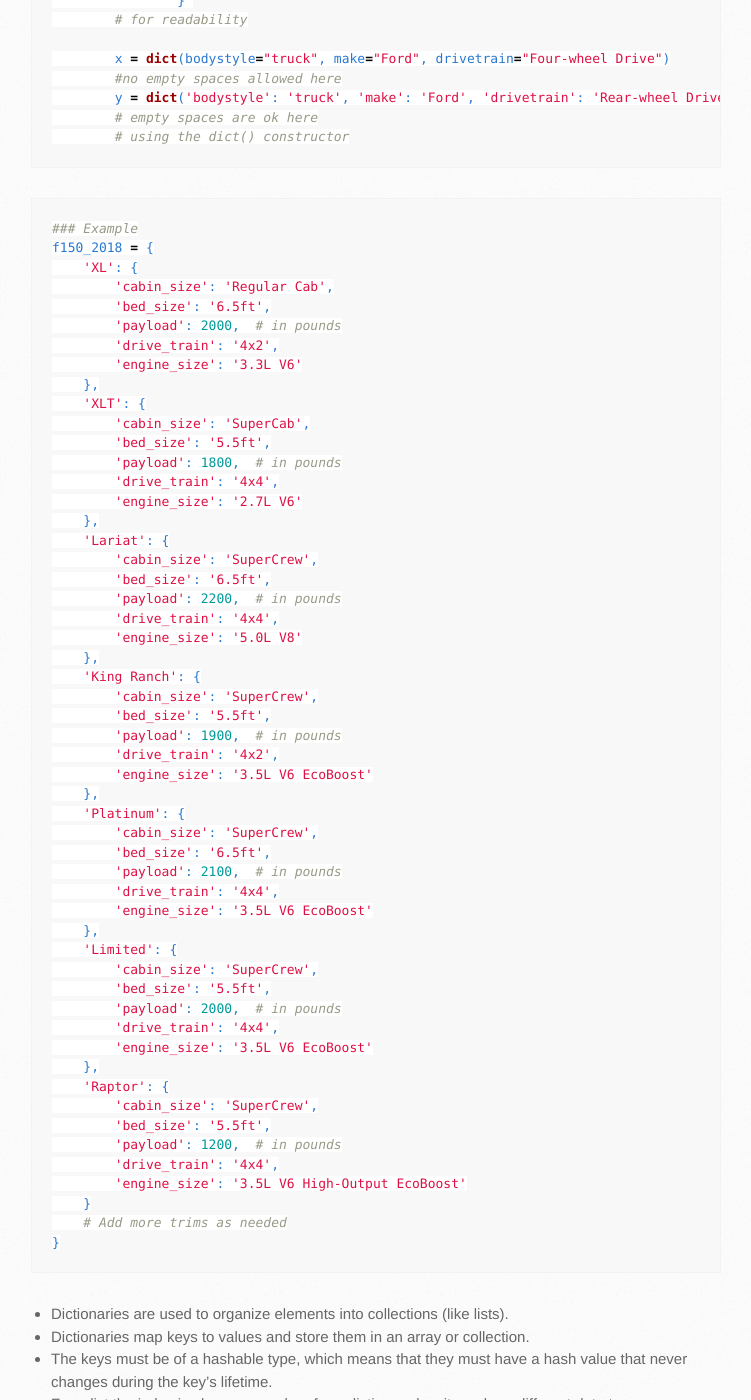
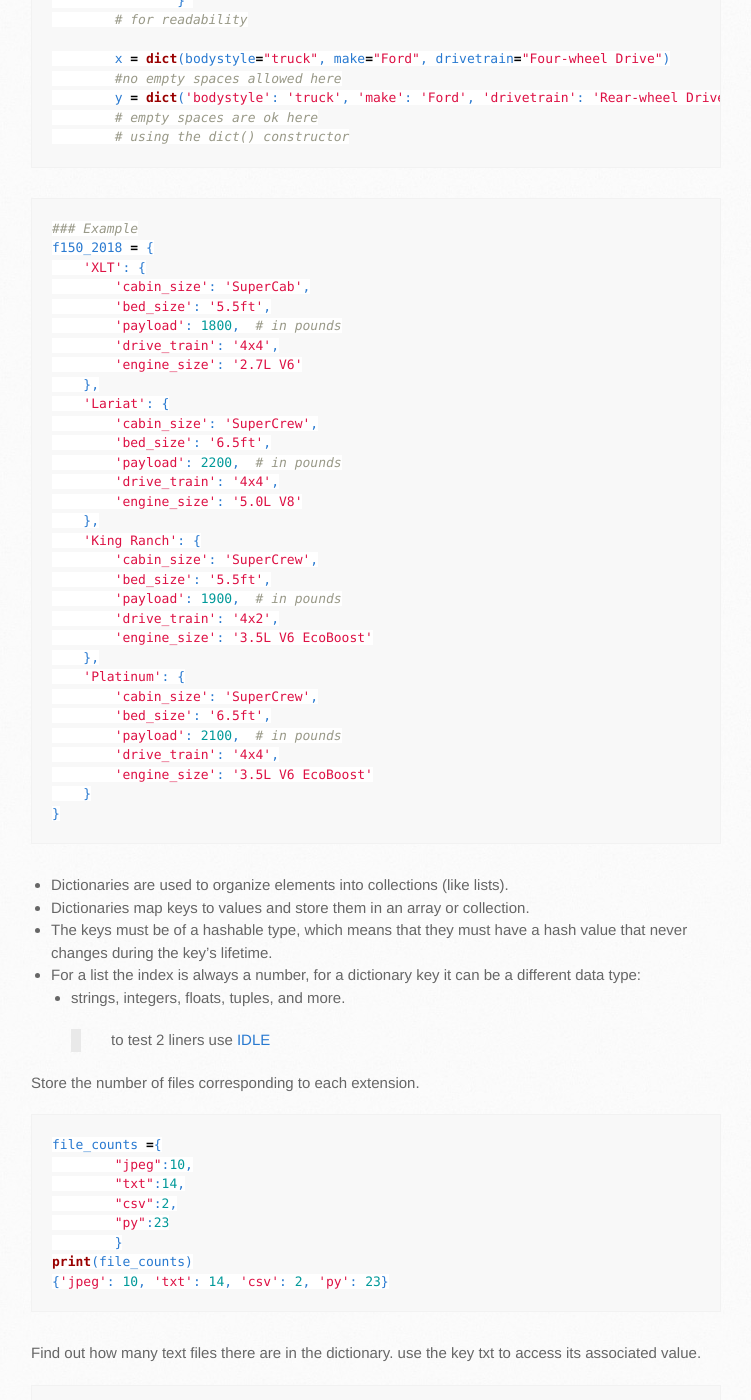
Before and after one commit to trumpfheller/trumpfheller.github.io, a Jekyll site: the page built from python/dictionary.md, in a window 1280 px wide and 1400 px high, scrolled down 785 px. Shown: the whole window, without its empty margins (129-880 px from the left). Built offline with Jekyll 4.4.1, drawn with Linux system fonts in a browser that asks for light colours.

Commit message:
Update dictionary.md

````diff
--- a/python/dictionary.md
+++ b/python/dictionary.md
@@ -38,13 +38,6 @@
 ```python
 ### Example
 f150_2018 = {
-    'XL': {
-        'cabin_size': 'Regular Cab',
-        'bed_size': '6.5ft',
-        'payload': 2000,  # in pounds
-        'drive_train': '4x2',
-        'engine_size': '3.3L V6'
-    },
     'XLT': {
         'cabin_size': 'SuperCab',
         'bed_size': '5.5ft',
@@ -72,22 +65,7 @@
         'payload': 2100,  # in pounds
         'drive_train': '4x4',
         'engine_size': '3.5L V6 EcoBoost'
-    },
-    'Limited': {
-        'cabin_size': 'SuperCrew',
-        'bed_size': '5.5ft',
-        'payload': 2000,  # in pounds
-        'drive_train': '4x4',
-        'engine_size': '3.5L V6 EcoBoost'
-    },
-    'Raptor': {
-        'cabin_size': 'SuperCrew',
-        'bed_size': '5.5ft',
-        'payload': 1200,  # in pounds
-        'drive_train': '4x4',
-        'engine_size': '3.5L V6 High-Output EcoBoost'
     }
-    # Add more trims as needed
 }
 ```
 
````
